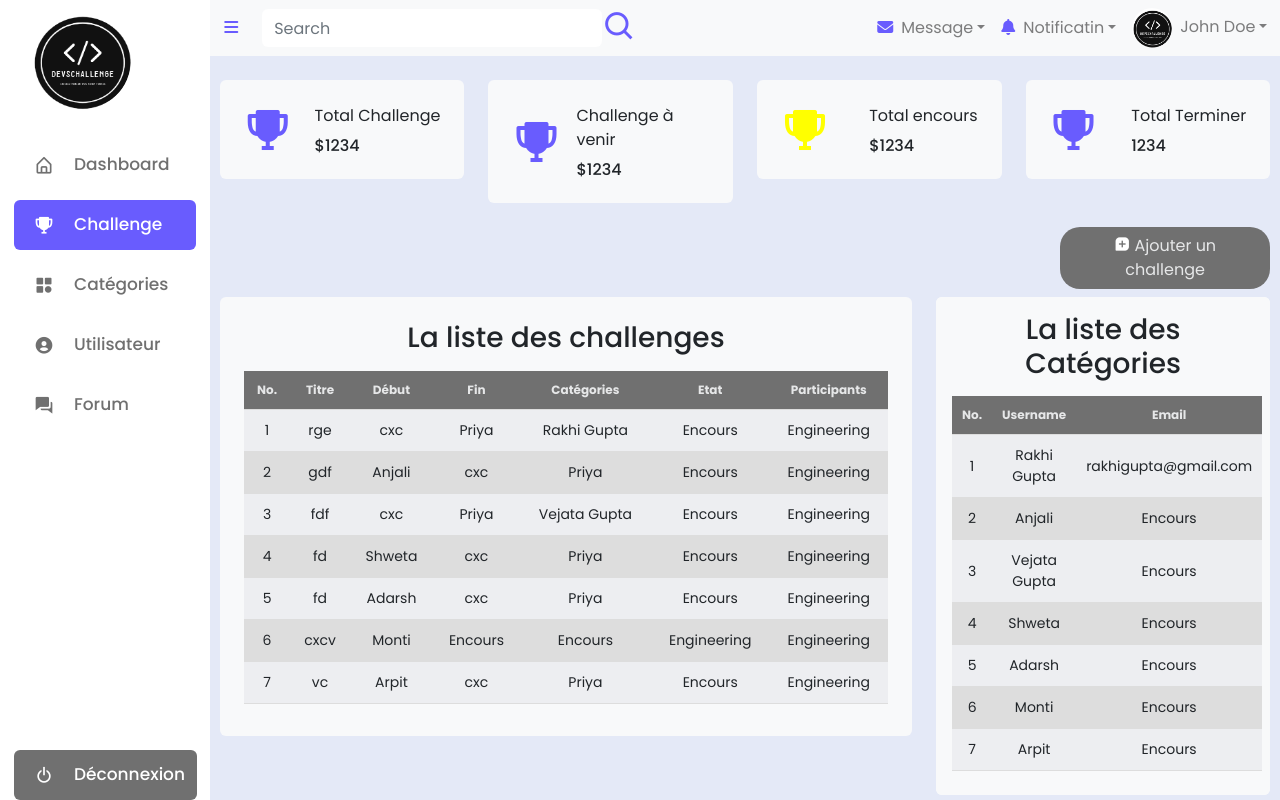
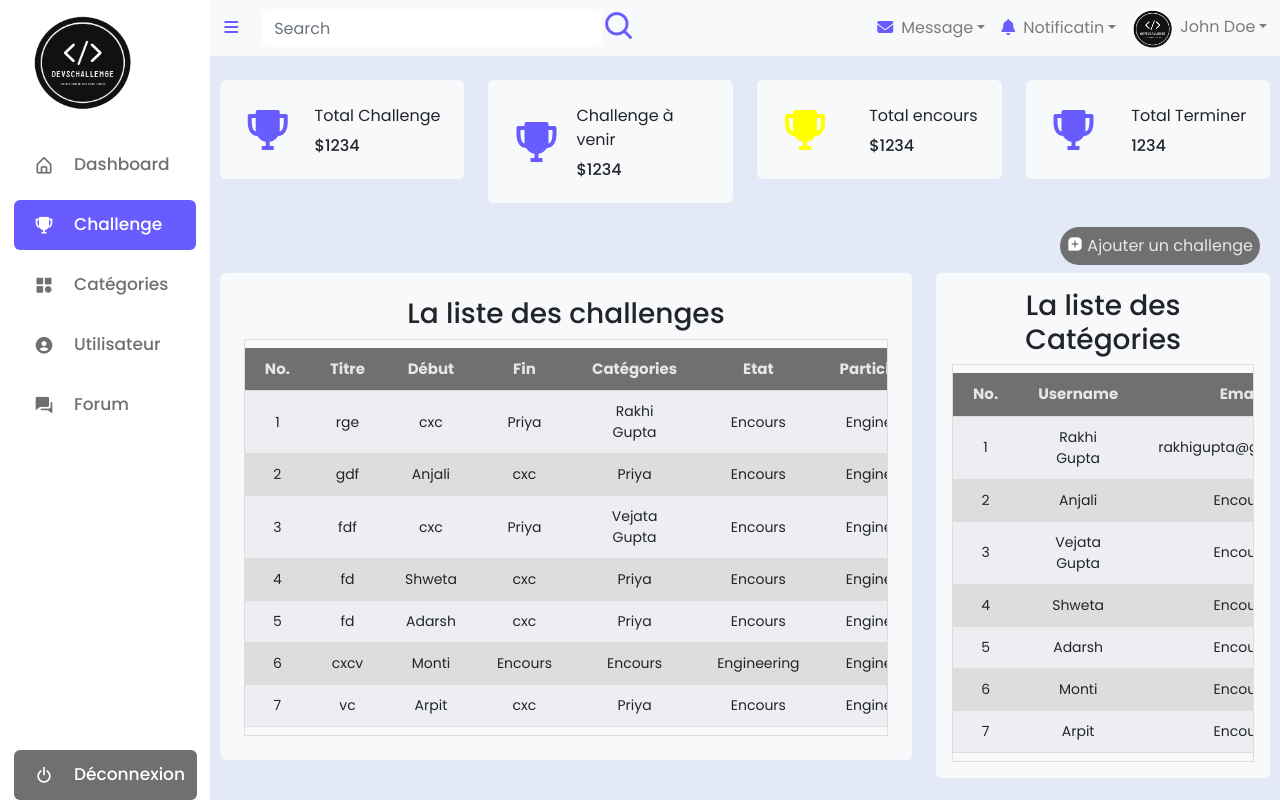
Before and after one commit to Mamdy017/devChallenge.Mamdy017.github.io, an Angular app: page /challenge in a window 1280 px wide. Built offline with nearby package versions, Linux system fonts and the light colour scheme.

Commit message:
Mon troisieme

```diff
--- a/src/app/challenge/challenge.component.css
+++ b/src/app/challenge/challenge.component.css
@@ -1,6 +1,14 @@
+
 table {
   width: 100%;
   border-collapse: collapse;
+}
+
+.header_fixed {
+  max-height: 100vh;
+  width: 100%;
+  overflow: auto;
+  border: 1px solid #dddddd;
 }
 
 .header_fixed thead th {
@@ -8,15 +16,16 @@ table {
   top: 0;
   background-color: #707070;
   color: #e6e7e8;
-    font-size: 12px;
+  font-size: 15px;
 }
 
 th,
 td {
   border-bottom: 1px solid #dddddd;
-    padding: 10px;
+  padding: 10px 20px;
   font-size: 14px;
 }
+
 td img {
   height: 60px;
   width: 60px;
@@ -24,13 +33,6 @@ table {
   border: 5px solid #e6e7e8;
 }
 
-  button {
-    border: none;
-    padding: 7px 20px;
-    border-radius: 20px;
-    background-color: #707070;
-    color: #e6e7e8;
-  }
 tr:nth-child(even) {
   background-color: #dddddd;
 }
@@ -45,15 +47,17 @@ table {
   background-color: #ffffff;
 }
 
-
-  ::-webkit-scrollbar {
-    width: 6px;
+td button {
+  border: none;
+  padding: 7px 20px;
+  border-radius: 20px;
+  background-color: #707070;
+  color: #e6e7e8;
 }
-
-  ::-webkit-scrollbar-track {
-    -webkit-box-shadow: inset 0 0 6px rgba(0, 0, 0, 0.3);
+button {
+  border: none;
+  padding: 7px ;
+  border-radius: 20px;
+  background-color: #707070;
+  color: #e6e7e8;
 }
-
-  ::-webkit-scrollbar-thumb {
-    -webkit-box-shadow: inset 0 0 6px rgba(0, 0, 0, 0.3);
-  }
--- a/src/app/challenge/challenge.component.html
+++ b/src/app/challenge/challenge.component.html
@@ -363,14 +363,7 @@
                   <td>Engineering</td>
                   <td><button>Donner points</button></td>
                 </tr>
-                <tr>
-                  <td>8</td>
-                  <td><img src="../../assets/bg.jpg" alt=""></td>
-                  <td>Priya</td>
-                  <td>priya@gmail.com</td>
-                  <td>Engineering</td>
-                  <td><button>Donner points</button></td>
-                </tr>
+
               </tbody>
             </table>
           </div>
```
Lines whose indentation alone changed are shown as unchanged.
